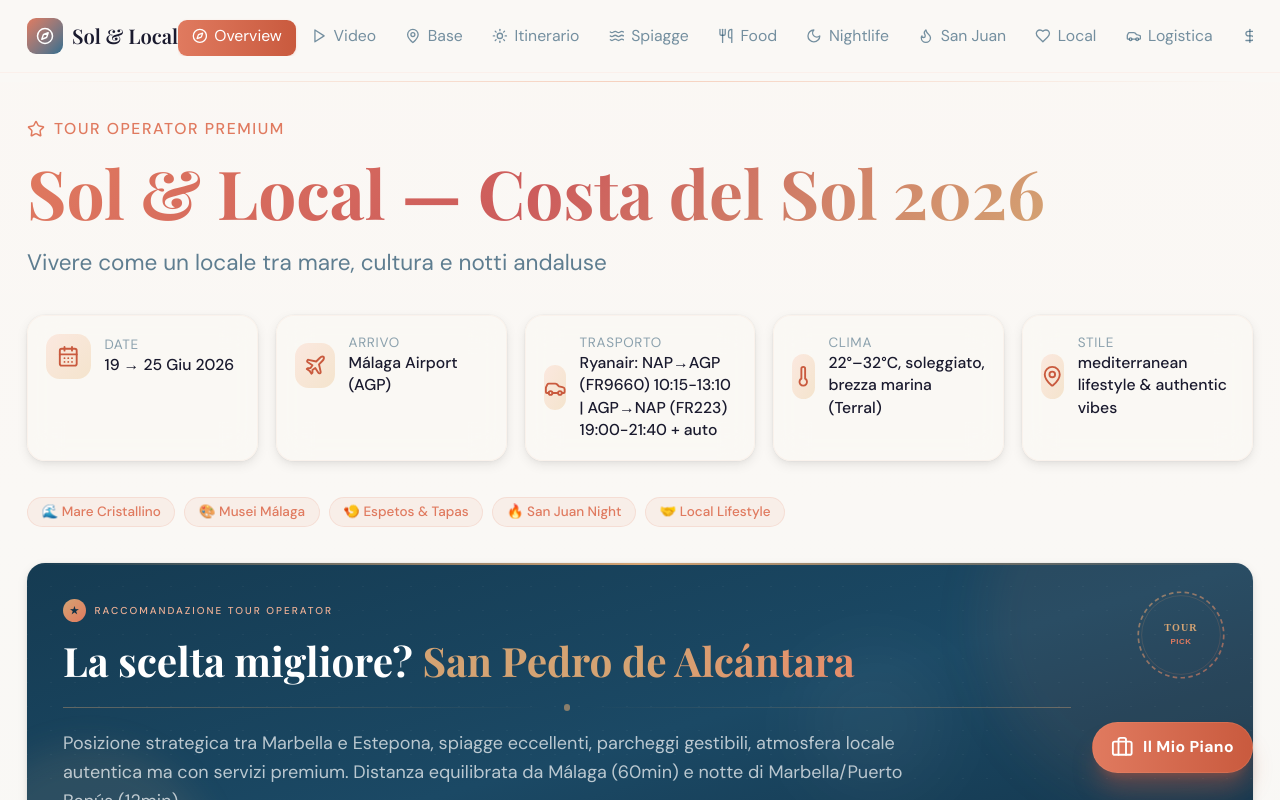
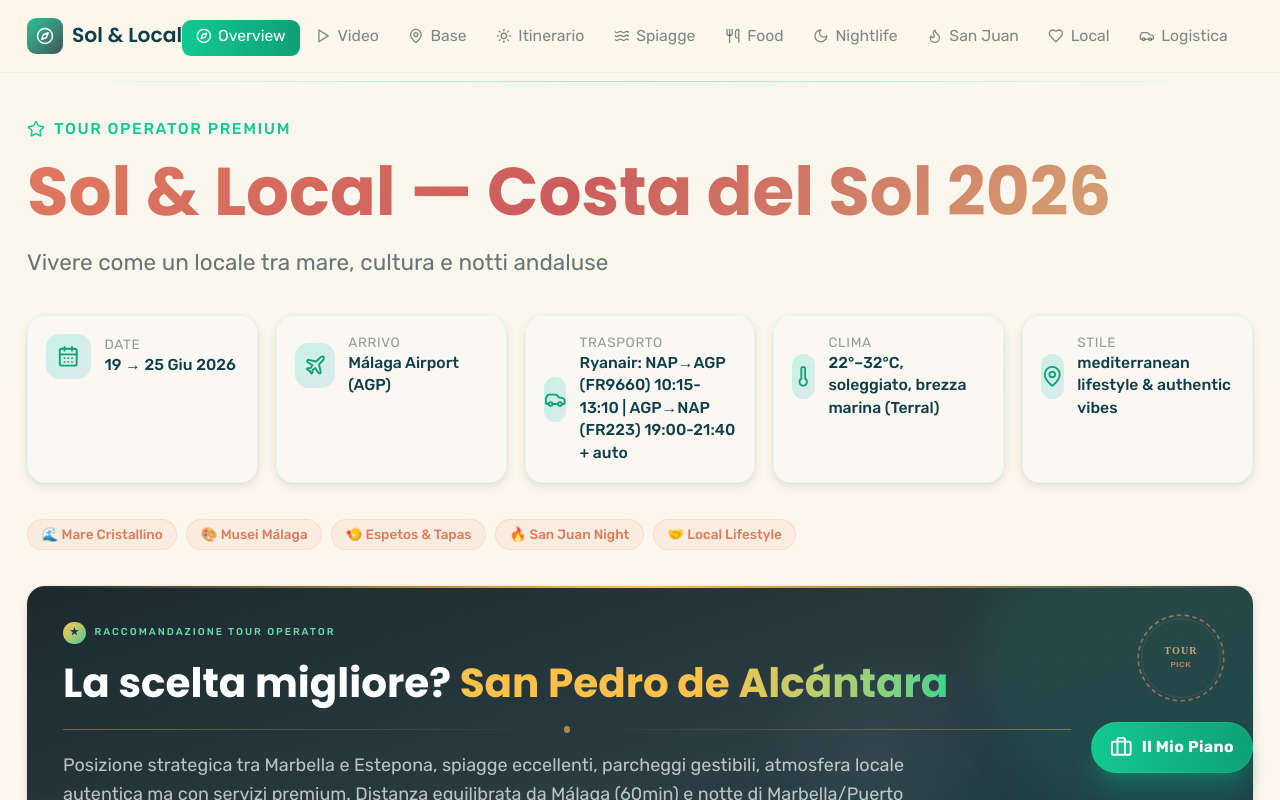
Before and after one commit to mich-de/spagna, a Next.js app: page / in a window 1280 px wide. Shown: the top 800 px of the page. Built offline with nearby package versions, Linux system fonts and the light colour scheme.

Commit message:
feat: apply Stippl theme design tokens and font weights globally

```diff
--- a/app/globals.css
+++ b/app/globals.css
@@ -1,10 +1,9 @@
-@import '@fontsource/playfair-display/400.css';
-@import '@fontsource/playfair-display/400-italic.css';
-@import '@fontsource/playfair-display/600.css';
-@import '@fontsource/playfair-display/700.css';
-@import '@fontsource/dm-sans/400.css';
-@import '@fontsource/dm-sans/500.css';
-@import '@fontsource/dm-sans/700.css';
+@import '@fontsource/poppins/400.css';
+@import '@fontsource/poppins/600.css';
+@import '@fontsource/poppins/700.css';
+@import '@fontsource/rubik/400.css';
+@import '@fontsource/rubik/500.css';
+@import '@fontsource/rubik/700.css';
 
 @import "tailwindcss";
 
@@ -23,14 +22,14 @@ html {
 }
 
 body {
-  font-family: 'DM Sans', system-ui, sans-serif;
-  background-color: #FAF8F5;
-  color: #1A1A2E;
+  font-family: 'Rubik', system-ui, sans-serif;
+  background-color: #fcf7ec;
+  color: #0f3e4a;
 }
 
 /* ─── Typography ─── */
 .font-display {
-  font-family: 'Playfair Display', Georgia, serif;
+  font-family: 'Poppins', sans-serif;
 }
 
 .gradient-text {
--- a/next.config.js
+++ b/next.config.js
@@ -5,7 +5,7 @@ const nextConfig = {
   reactStrictMode: true,
   output: 'export',
   // Necessario per GitHub Pages (dominio.github.io/spagna/)
-  basePath: process.env.NODE_ENV === 'production' ? '/spagna' : '',
+  basePath: process.env.GITHUB_ACTIONS === 'true' ? '/spagna' : '',
   images: {
     unoptimized: true,
   },
--- a/package.json
+++ b/package.json
@@ -12,6 +12,8 @@
   "dependencies": {
     "@fontsource/dm-sans": "^5.2.6",
     "@fontsource/playfair-display": "^5.2.5",
+    "@fontsource/poppins": "^5.2.7",
+    "@fontsource/rubik": "^5.2.8",
     "framer-motion": "^12.7.4",
     "lucide-react": "^0.487.0",
     "next": "15.5.18",
```
Also changed, not shown: tailwind.config.mts, 1 other file (tests, documents, lock files or other folders).
